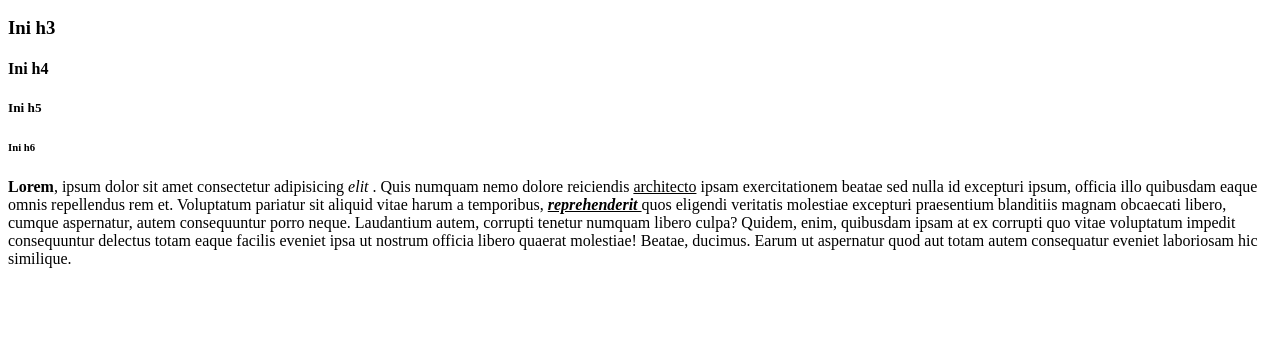
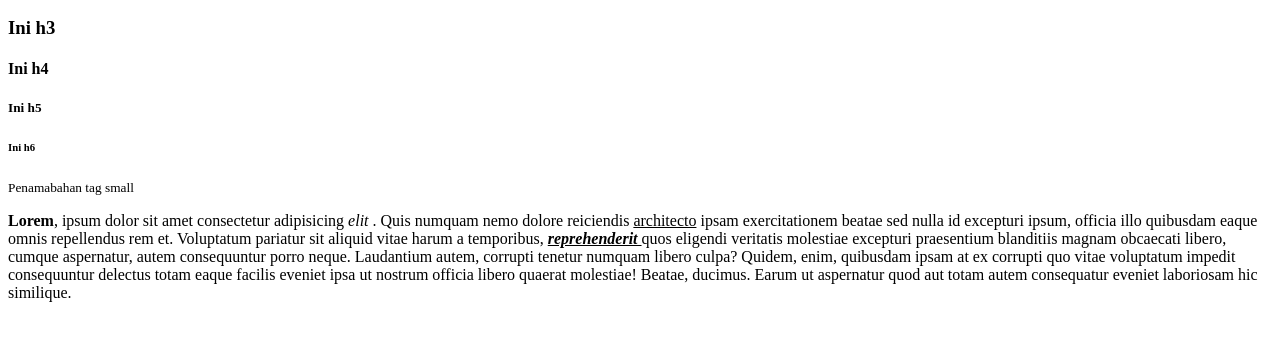
Before and after one commit to ridhopujiono/HTML-Latihan-1, a plain HTML site: page index.html in a window 1280 px wide. Shown: the part 110-450 px from the top of the page. Drawn offline with Linux system fonts and the light colour scheme.

Commit message:
menambahkan tag small

```diff
--- a/index.html
+++ b/index.html
@@ -4,7 +4,7 @@
     <meta charset="UTF-8" />
     <meta http-equiv="X-UA-Compatible" content="IE=edge" />
     <meta name="viewport" content="width=device-width, initial-scale=1.0" />
-    <title>Latihan 1</title>
+    <title>Latihan 2</title>
   </head>
   <body>
     <!-- Membuat Tag h1 - h6 -->
@@ -14,6 +14,8 @@
     <h4>Ini h4</h4>
     <h5>Ini h5</h5>
     <h6>Ini h6</h6>
+
+    <small>Penamabahan tag small</small>
 
     <!-- Membuat Paragraf -->
     <p>
```
